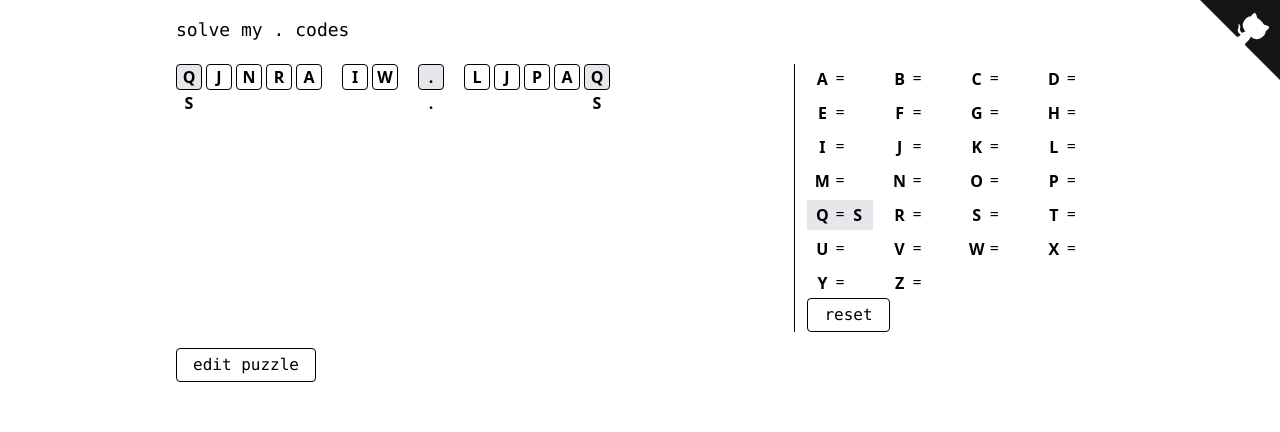
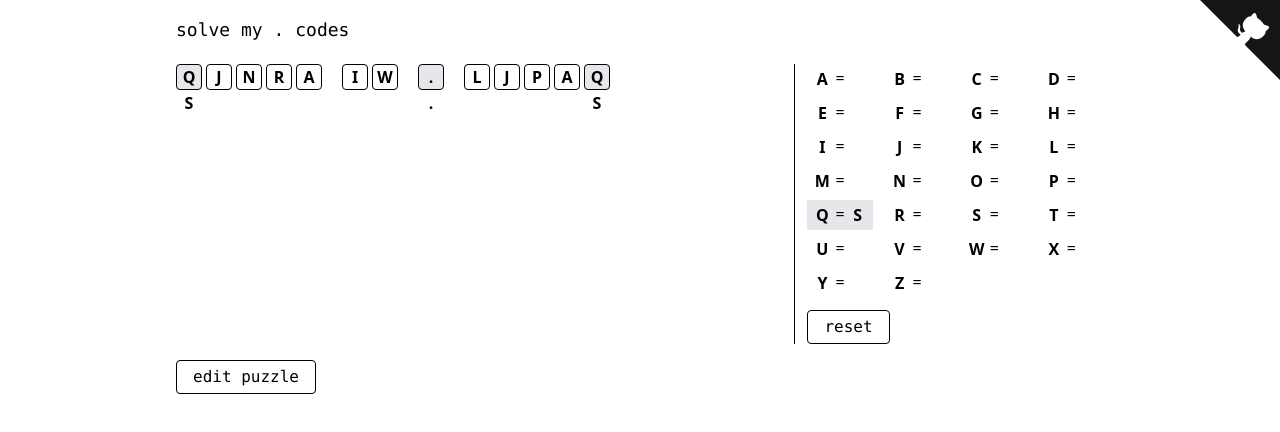
Before and after one commit to jamiehale/solvemy.codes, a React (Vite) app: page / in a window 1280 px wide. Both pictures are taken after a click on the button "done". Shown: the top 432 px of the page. Built offline with nearby package versions, Linux system fonts and the light colour scheme.

Commit message:
Tweak puzzle key gap

```diff
--- a/src/components/PuzzleKey.tsx
+++ b/src/components/PuzzleKey.tsx
@@ -16,8 +16,8 @@ export const PuzzleKey = ({
   settingLetter,
   onReset,
 }: PuzzleKeyProps) => (
-  <Stack>
-    <Stack className="grid grid-cols-4 gap-x-3 gap-y-1">
+  <Stack className="gap-3">
+    <div className="grid grid-cols-4 gap-x-3 gap-y-1">
       {letters.split("").map((l) => (
         <Stack
           horizontal
@@ -31,7 +31,7 @@ export const PuzzleKey = ({
           )}
         </Stack>
       ))}
-    </Stack>
+    </div>
     <Stack horizontal>
       <Button onClick={onReset}>Reset</Button>
     </Stack>
```
